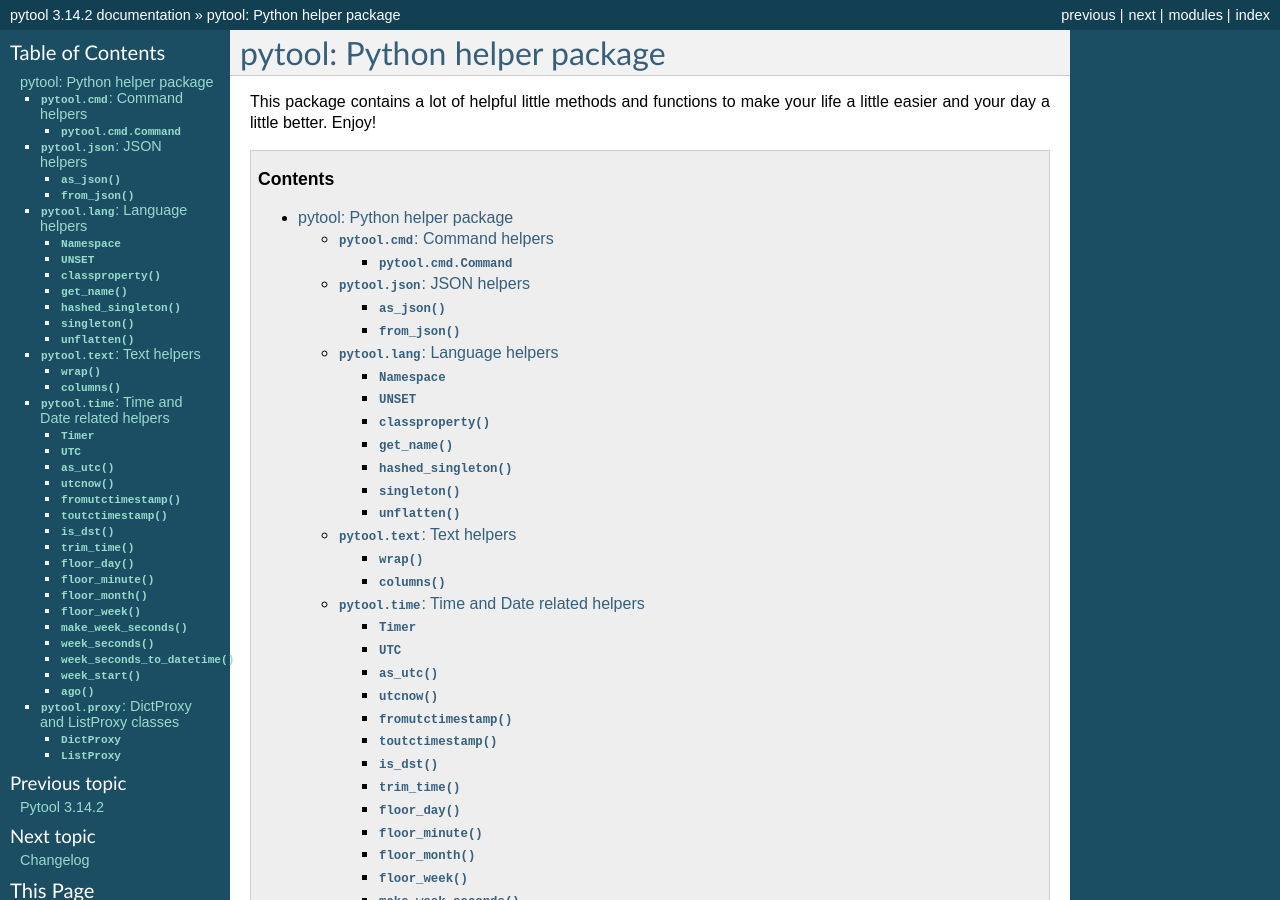
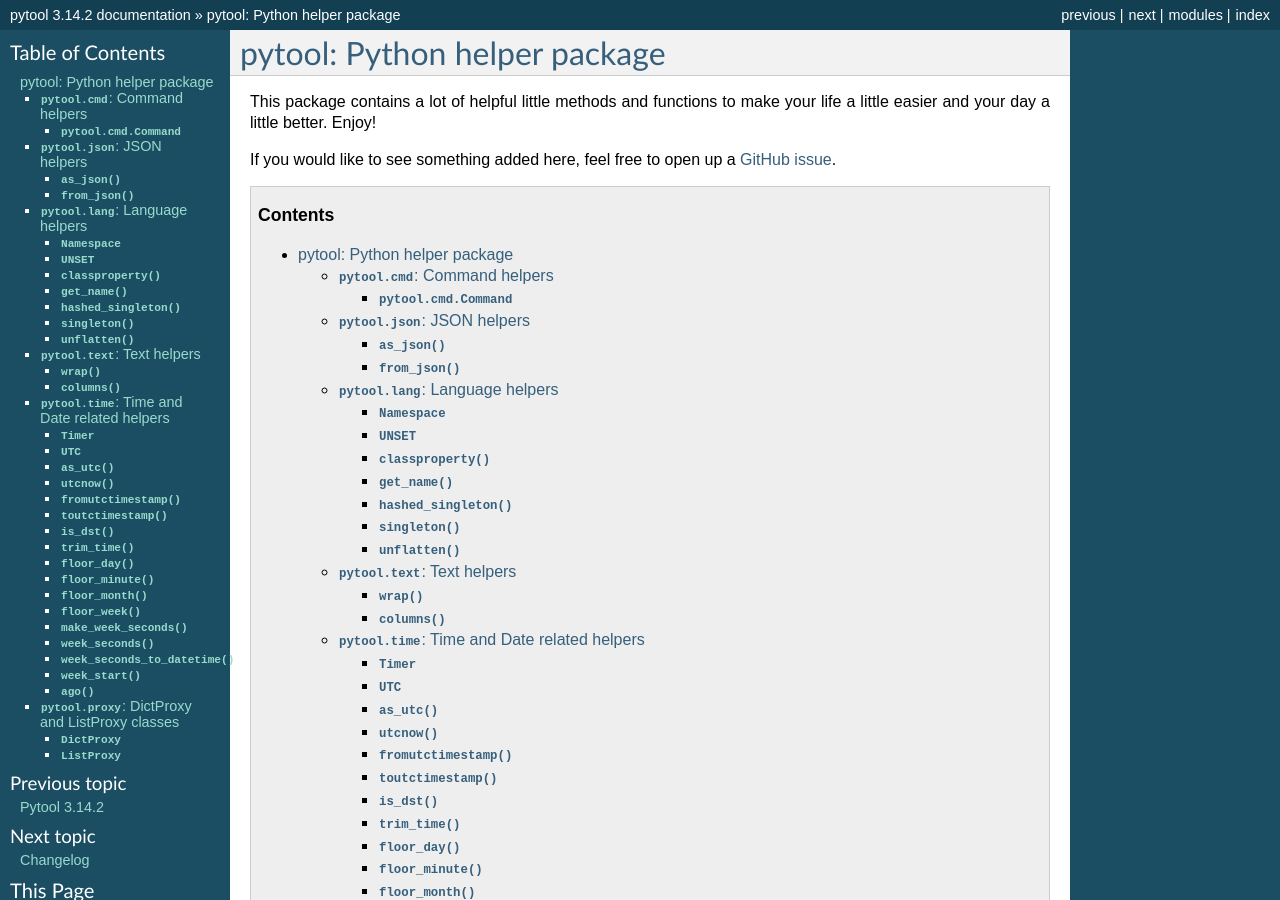
Before and after one commit to shakefu/pytool, a Sphinx documentation site: the page built from docs/pytool.rst, in a window 1280 px wide and 900 px high. Built offline with Sphinx 7.4.7, drawn with Linux system fonts in a browser that asks for light colours.

Commit message:
docs: Encouragement.

```diff
--- a/docs/pytool.rst
+++ b/docs/pytool.rst
@@ -3,6 +3,9 @@
 
 This package contains a lot of helpful little methods and functions to make
 your life a little easier and your day a little better. Enjoy!
+
+If you would like to see something added here, feel free to open up a `GitHub
+issue <https://github.com/shakefu/pytool/issues>`_.
 
 .. contents::
 
```
